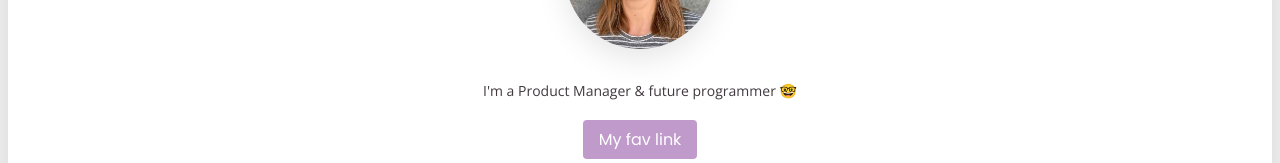
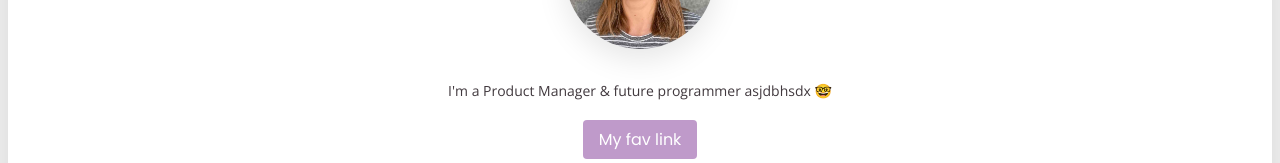
Before and after one commit to fl0rtarocco/profile, a plain HTML site: page index.html in a window 1280 px wide. Shown: the part 232-395 px from the top of the page. Drawn offline with nearby package versions, Linux system fonts and the light colour scheme.

Commit message:
add something

```diff
--- a/index.html
+++ b/index.html
@@ -14,7 +14,7 @@
     <div class="card-white box-shadow card-bottom">
       <h1>Florencia Tarocco</h1>
       <img id="profile-pic" class="img-circle box-shadow" src="images/profile-pic.jpg" alt="Florencia Tarocco">
-      <p>I'm a Product Manager & future programmer 🤓</p>
+      <p>I'm a Product Manager & future programmer asjdbhsdx 🤓</p>
       <a class="btn-purple" href="https://www.netflix.com/" target="_blank">My fav link</a>
     </div>
     <div class="card-white box-shadow">
```
